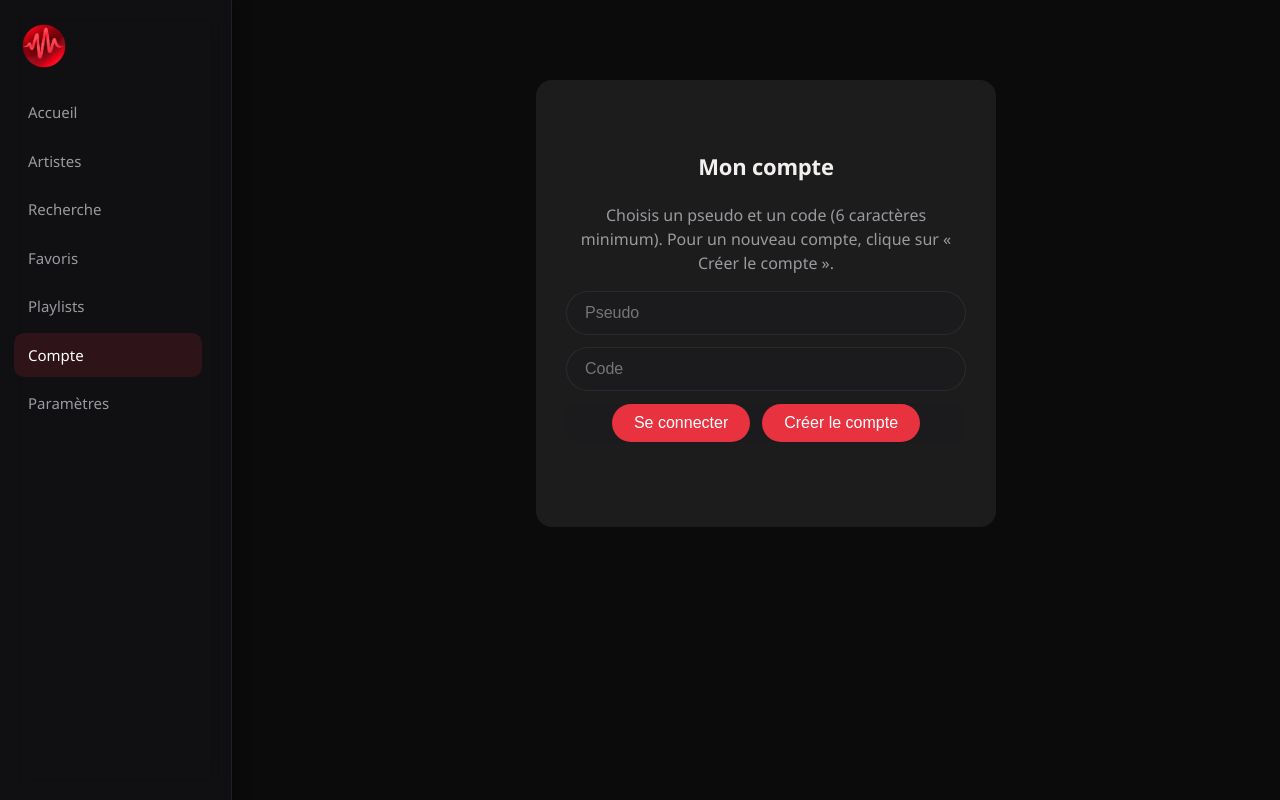
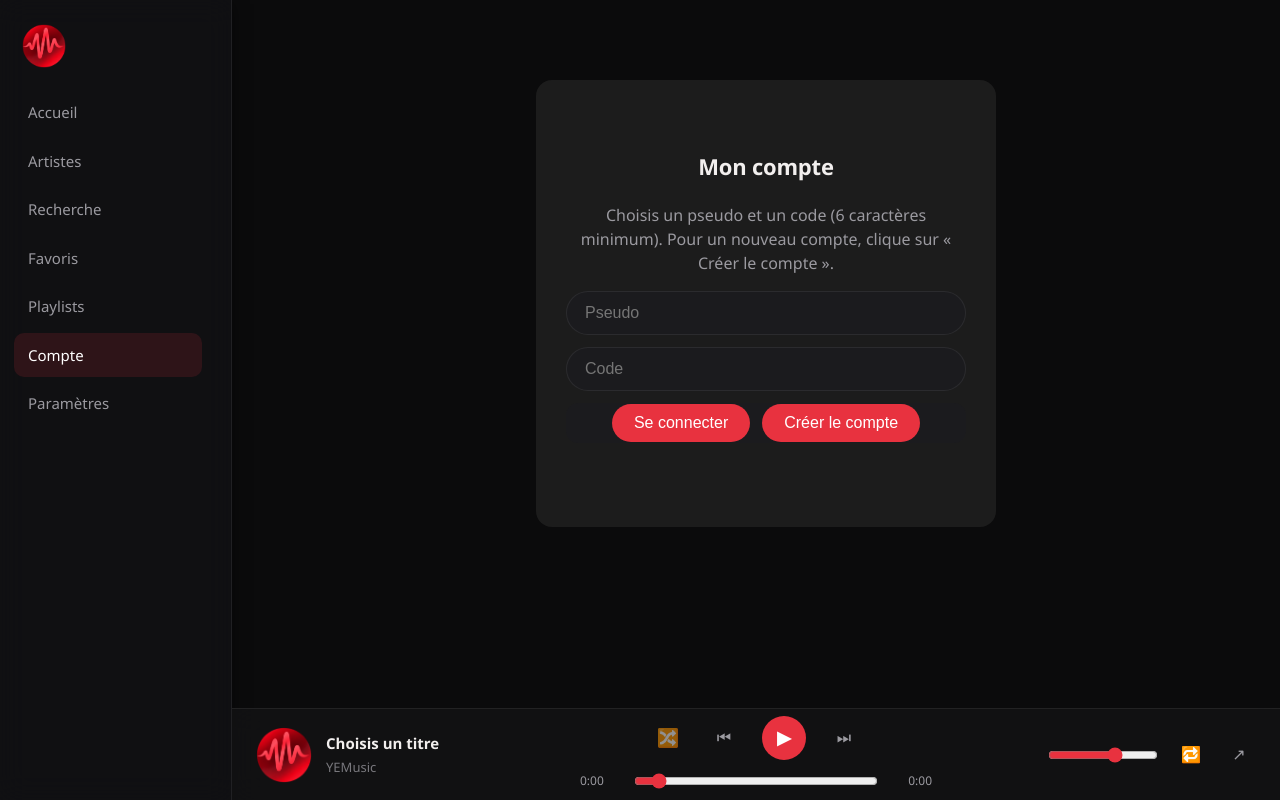
Before and after one commit to mxlcave-png/YEMusic, a plain HTML site: page compte.html in a window 1280 px wide. Drawn offline with nearby package versions, Linux system fonts and the light colour scheme.

Commit message:
update play bar

```diff
--- a/menu.js
+++ b/menu.js
@@ -5,7 +5,7 @@
         try { return JSON.parse(localStorage.getItem(CLE)) || {}; } catch (e) { return {}; }
     }
 
-    // logo vectoriel fixe, rouge
+    // logo du menu
     document.querySelectorAll('header img.logo').forEach((img) => {
         img.src = 'images/logo rond.png';
     });
@@ -16,12 +16,50 @@
         if (a.getAttribute('href') === page) a.classList.add('actif');
     });
 
-    // taille du texte et lecteur, selon les réglages
+    // barre de lecture : ajoutée sur toutes les pages qui n'en ont pas
+    const MODELE_LECTEUR =
+        '<div class="lp-infos">' +
+            '<img id="lp-pochette" src="images/logo rond.png" alt="">' +
+            '<div><p id="lp-titre">Choisis un titre</p><p class="lp-artiste">YEMusic</p></div>' +
+        '</div>' +
+        '<div class="lp-centre">' +
+            '<div class="lp-boutons">' +
+                '<button id="lp-shuffle" aria-label="Lecture aléatoire">&#128256;</button>' +
+                '<button id="lp-prev" aria-label="Titre précédent">&#9198;</button>' +
+                '<button id="lp-play" aria-label="Lecture / pause">&#9654;</button>' +
+                '<button id="lp-next" aria-label="Titre suivant">&#9197;</button>' +
+            '</div>' +
+            '<div class="lp-progress">' +
+                '<span id="lp-pos">0:00</span>' +
+                '<input type="range" id="lp-barre" min="0" max="100" value="0">' +
+                '<span id="lp-dur">0:00</span>' +
+            '</div>' +
+        '</div>';
+
+    const MODELE_DROITE =
+        '<input type="range" id="lp-volume" min="0" max="100" value="70" aria-label="Volume">' +
+        '<button id="lp-repeat" aria-label="Répétition">&#128257;</button>' +
+        '<button id="lp-ouvrir" aria-label="Ouvrir le lecteur détaillé">&#8599;</button>';
+
+    let lecteur = document.querySelector('.lecteur-perso');
+    if (!lecteur) {
+        lecteur = document.createElement('div');
+        lecteur.className = 'lecteur-perso';
+        lecteur.innerHTML = MODELE_LECTEUR;
+        document.body.append(lecteur);
+    }
+    if (!lecteur.querySelector('.lp-droite')) {
+        const droite = document.createElement('div');
+        droite.className = 'lp-droite';
+        droite.innerHTML = MODELE_DROITE;
+        lecteur.append(droite);
+    }
+
+    // réglages : taille du texte et affichage de la barre
     function appliquer() {
         const r = lire();
         document.documentElement.style.fontSize = r.taille === 'grand' ? '18px' : '';
-        const lecteur = document.querySelector('.lecteur-perso');
-        if (lecteur) lecteur.hidden = r.lecteur === false;
+        lecteur.hidden = r.lecteur === false;
     }
 
     window.YEReglages = { appliquer };
--- a/refonte.css
+++ b/refonte.css
@@ -693,3 +693,39 @@ header {
     backdrop-filter: blur(10px) !important;
     -webkit-backdrop-filter: blur(10px) !important;
 }
+
+/* ===== Phase 3 : barre de lecture (selon le dossier) ===== */
+.lp-droite {
+    display: flex;
+    align-items: center;
+    justify-content: flex-end;
+    gap: 14px;
+}
+.lp-droite input[type="range"] {
+    width: 110px;
+    accent-color: var(--yem-accent);
+    cursor: pointer;
+}
+.lp-droite button {
+    width: 34px;
+    height: 34px;
+    padding: 0;
+    border: none;
+    border-radius: 50%;
+    background: transparent;
+    color: var(--yem-texte-doux);
+    font-size: 16px;
+    cursor: pointer;
+    display: flex;
+    align-items: center;
+    justify-content: center;
+}
+.lp-droite button:hover { color: var(--yem-texte); background: rgba(255, 255, 255, 0.06); }
+
+/* état sans morceau : texte discret */
+#lp-titre:empty::after,
+#lp-titre { color: var(--yem-texte); }
+
+@media (max-width: 900px) {
+    .lp-droite { display: none; }
+}
```
